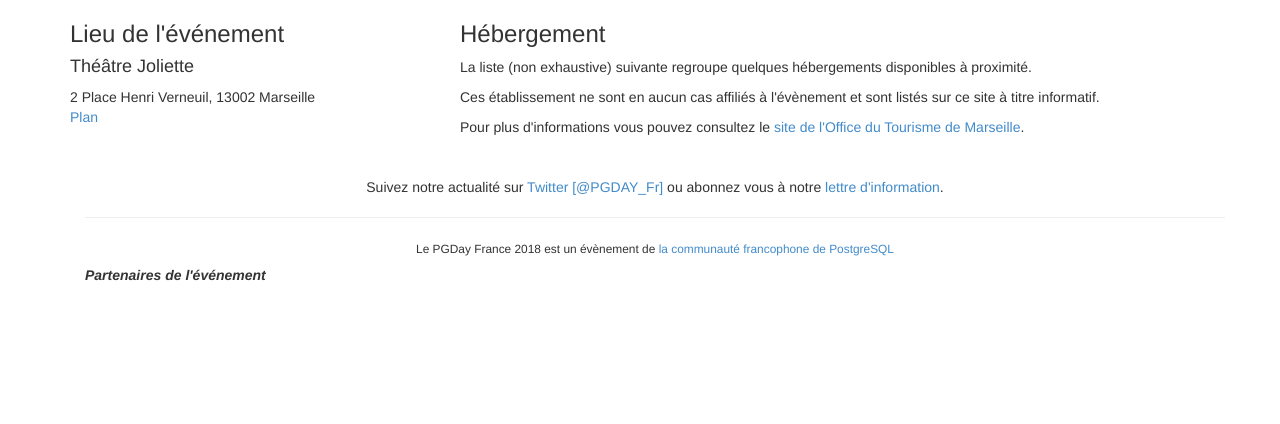
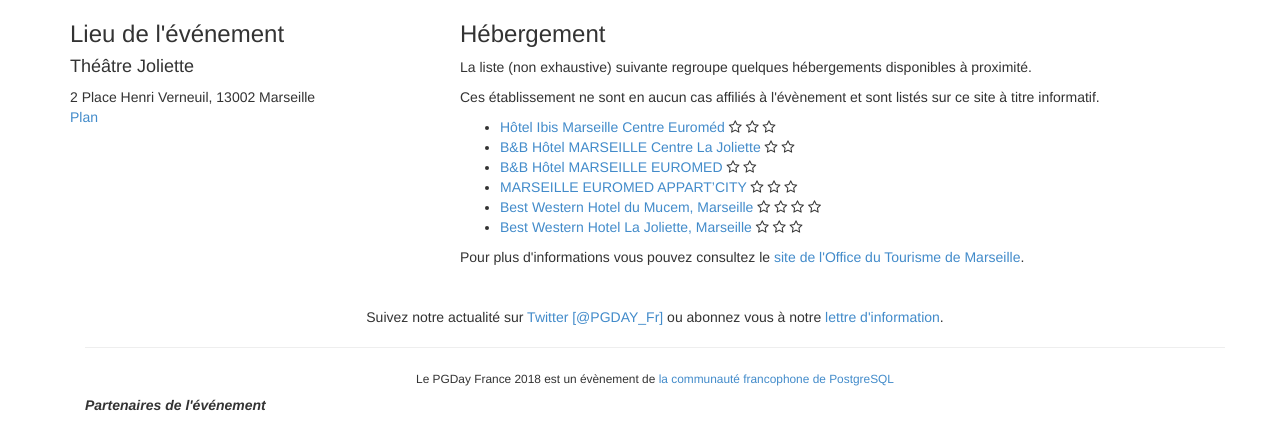
Before and after one commit to postgresqlfr/2024.pgday.fr, a Jekyll site: the page built from information.html, in a window 1280 px wide and 968 px high, cut to the strip 544-968 px from the top of the window. Built offline with Jekyll 4.4.1, drawn with Linux system fonts in a browser that asks for light colours; Markdown is read by kramdown in place of the engine named in the settings.

Commit message:
Liste hotel marseille

```diff
--- a/information.html
+++ b/information.html
@@ -36,15 +36,46 @@
           <p>La liste (non exhaustive) suivante regroupe quelques hébergements disponibles à proximité.
           </p>
           <p>Ces établissement ne sont en aucun cas affiliés à l'évènement et sont listés sur ce site à titre informatif.</p>
-          <!--
+
           <ul>
+
             <li>
-              <a href="https://goo.gl/maps/9x6aiHoApuj">Hotel BB : 12 Rue Claude-Marie Perroud, 31100 Toulouse</a>
+              <a href="https://www.accorhotels.com/fr/hotel-6190-ibis-marseille-centre-euromed/index.shtml" target="_blank">Hôtel Ibis Marseille Centre Euroméd</a>
+              <i class="fa fa-star-o"></i>
+              <i class="fa fa-star-o"></i>
+              <i class="fa fa-star-o"></i>
+            </li>
+            <li>
+              <a href="https://www.hotel-bb.com/fr/hotels/marseille-centre-la-joliette.htm?arrivalDate=25%2F06%2F2018&departureDate=26%2F06%2F2018"  target="_blank">B&B Hôtel MARSEILLE Centre La Joliette</a>
+              <i class="fa fa-star-o"></i>
+              <i class="fa fa-star-o"></i>
+            </li>
+            <li>
+              <a href="https://www.hotel-bb.com/fr/hotels/marseille-euromed.htm?arrivalDate=25%2F06%2F2018&departureDate=26%2F06%2F2018">B&B Hôtel MARSEILLE EUROMED</a>
+              <i class="fa fa-star-o"></i>
+              <i class="fa fa-star-o"></i>
+            </li>
+            <li>
+              <a href="https://www.appartcity.com/fr/destinations/provence-alpes-cote-d-azur/marseille/marseille-euromed.html">MARSEILLE EUROMED APPART’CITY</a>
+              <i class="fa fa-star-o"></i>
+              <i class="fa fa-star-o"></i>
+              <i class="fa fa-star-o"></i>
+            </li>
+            <li>
+              <a href="https://www.bestwestern.fr/fr/hotel-Marseille-Best-Western-La-Joliette-93734">Best Western Hotel du Mucem,  Marseille</a>
+              <i class="fa fa-star-o"></i>
+              <i class="fa fa-star-o"></i>
+              <i class="fa fa-star-o"></i>
+              <i class="fa fa-star-o"></i>
+            </li>
+            <li>
+              <a href="https://www.bestwestern.fr/fr/hotel-Marseille-Best-Western-Hotel-du-Mucem-93759">Best Western Hotel La Joliette,  Marseille</a>
+              <i class="fa fa-star-o"></i>
               <i class="fa fa-star-o"></i>
               <i class="fa fa-star-o"></i>
             </li>
           </ul>
-          -->
+
           Pour plus d'informations vous pouvez consultez le <a
             href="http://www.marseille-tourisme.com">site de l'Office du Tourisme
             de Marseille</a>.
```
